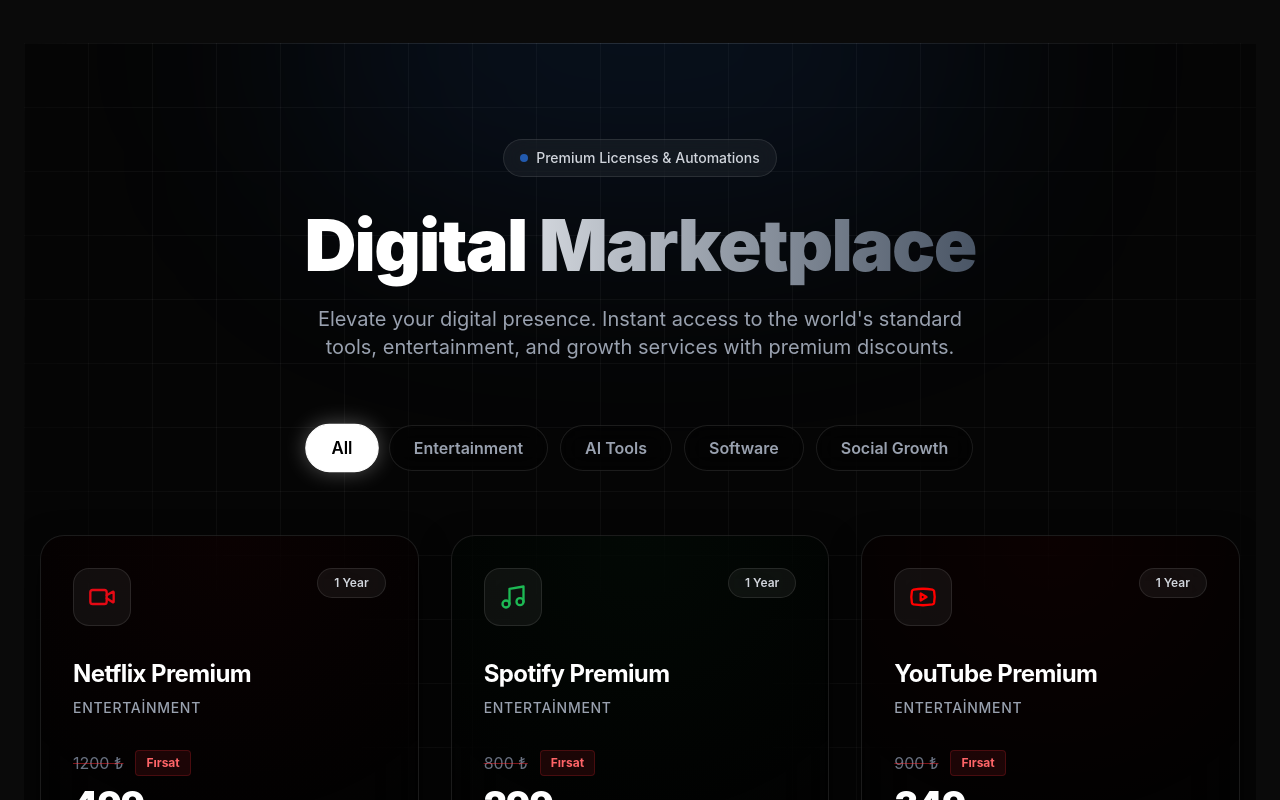
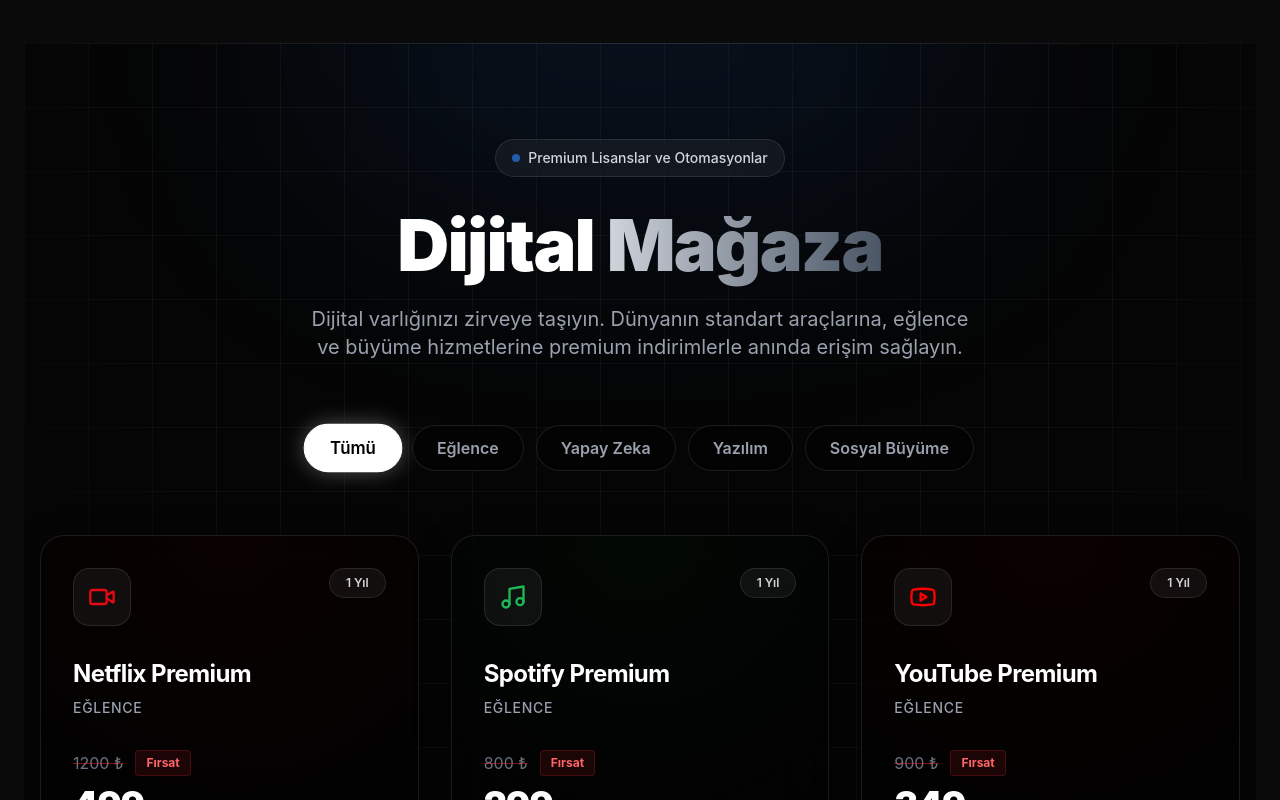
Before and after one commit to Rwin74/portfolio, a React (Vite) app: page / in a window 1280 px wide. Shown: the part 6940-7740 px from the top of the page. Built offline with nearby package versions, Linux system fonts and the light colour scheme.

Commit message:
fix: Translate marketplace to Turkish and add smooth scroll to navbar

```diff
--- a/src/components/Marketplace.jsx
+++ b/src/components/Marketplace.jsx
@@ -9,25 +9,25 @@
 } from 'lucide-react';
 
 const products = [
-    // Entertainment
-    { id: 1, category: 'Entertainment', name: 'Netflix Premium', duration: '1 Year', price: 499, oldPrice: 1200, color: '#E50914', icon: Video, shopierLink: '' },
-    { id: 2, category: 'Entertainment', name: 'Spotify Premium', duration: '1 Year', price: 299, oldPrice: 800, color: '#1DB954', icon: Music, shopierLink: '' },
-    { id: 3, category: 'Entertainment', name: 'YouTube Premium', duration: '1 Year', price: 349, oldPrice: 900, color: '#FF0000', icon: Youtube, shopierLink: '' },
-    // AI Tools
-    { id: 4, category: 'AI Tools', name: 'ChatGPT Plus', duration: '1 Month', price: 450, oldPrice: 900, color: '#10A37F', icon: Bot, shopierLink: '' },
-    { id: 5, category: 'AI Tools', name: 'Midjourney Pro', duration: '1 Month', price: 600, oldPrice: 1500, color: '#9A86FD', icon: ImageIcon, shopierLink: '' },
-    { id: 6, category: 'AI Tools', name: 'Gemini Advanced', duration: '1 Month', price: 400, oldPrice: 850, color: '#4285F4', icon: Cpu, shopierLink: '' },
-    // Software
-    { id: 7, category: 'Software', name: 'AutoCAD 2024', duration: '1 Year', price: 999, oldPrice: 3500, color: '#D7282C', icon: Box, shopierLink: '' },
-    { id: 8, category: 'Software', name: 'Adobe C. Cloud', duration: '1 Year', price: 899, oldPrice: 2800, color: '#FF0400', icon: PenTool, shopierLink: '' },
-    { id: 9, category: 'Software', name: 'Canva Pro', duration: '1 Year', price: 199, oldPrice: 600, color: '#00C4CC', icon: LayoutTemplate, shopierLink: '' },
-    // Social Growth
-    { id: 10, category: 'Social Growth', name: '10K IG Follower', duration: 'Lifetime', price: 250, oldPrice: 600, color: '#E1306C', icon: Users, shopierLink: '' },
-    { id: 11, category: 'Social Growth', name: '5K TikTok Likes', duration: 'Lifetime', price: 150, oldPrice: 400, color: '#FE2C55', icon: Heart, shopierLink: '' },
-    { id: 12, category: 'Social Growth', name: 'Organic Comments', duration: 'Custom', price: 200, oldPrice: 500, color: '#3B5998', icon: TrendingUp, shopierLink: '' },
+    // Eğlence
+    { id: 1, category: 'Eğlence', name: 'Netflix Premium', duration: '1 Yıl', price: 499, oldPrice: 1200, color: '#E50914', icon: Video, shopierLink: '' },
+    { id: 2, category: 'Eğlence', name: 'Spotify Premium', duration: '1 Yıl', price: 299, oldPrice: 800, color: '#1DB954', icon: Music, shopierLink: '' },
+    { id: 3, category: 'Eğlence', name: 'YouTube Premium', duration: '1 Yıl', price: 349, oldPrice: 900, color: '#FF0000', icon: Youtube, shopierLink: '' },
+    // Yapay Zeka
+    { id: 4, category: 'Yapay Zeka', name: 'ChatGPT Plus', duration: '1 Ay', price: 450, oldPrice: 900, color: '#10A37F', icon: Bot, shopierLink: '' },
+    { id: 5, category: 'Yapay Zeka', name: 'Midjourney Pro', duration: '1 Ay', price: 600, oldPrice: 1500, color: '#9A86FD', icon: ImageIcon, shopierLink: '' },
+    { id: 6, category: 'Yapay Zeka', name: 'Gemini Advanced', duration: '1 Ay', price: 400, oldPrice: 850, color: '#4285F4', icon: Cpu, shopierLink: '' },
+    // Yazılım
+    { id: 7, category: 'Yazılım', name: 'AutoCAD 2024', duration: '1 Yıl', price: 999, oldPrice: 3500, color: '#D7282C', icon: Box, shopierLink: '' },
+    { id: 8, category: 'Yazılım', name: 'Adobe C. Cloud', duration: '1 Yıl', price: 899, oldPrice: 2800, color: '#FF0400', icon: PenTool, shopierLink: '' },
+    { id: 9, category: 'Yazılım', name: 'Canva Pro', duration: '1 Yıl', price: 199, oldPrice: 600, color: '#00C4CC', icon: LayoutTemplate, shopierLink: '' },
+    // Sosyal Büyüme
+    { id: 10, category: 'Sosyal Büyüme', name: '10K IG Takipçi', duration: 'Ömür Boyu', price: 250, oldPrice: 600, color: '#E1306C', icon: Users, shopierLink: '' },
+    { id: 11, category: 'Sosyal Büyüme', name: '5K TikTok Beğeni', duration: 'Ömür Boyu', price: 150, oldPrice: 400, color: '#FE2C55', icon: Heart, shopierLink: '' },
+    { id: 12, category: 'Sosyal Büyüme', name: 'Organik Yorum', duration: 'Özel', price: 200, oldPrice: 500, color: '#3B5998', icon: TrendingUp, shopierLink: '' },
 ];
 
-const categories = ['All', 'Entertainment', 'AI Tools', 'Software', 'Social Growth'];
+const categories = ['Tümü', 'Eğlence', 'Yapay Zeka', 'Yazılım', 'Sosyal Büyüme'];
 
 const TiltCard = ({ product }) => {
     const cardRef = useRef(null);
@@ -169,7 +169,7 @@
                             style={{ background: `linear-gradient(90deg, transparent, rgba(255,255,255,0.1), transparent)` }}
                         />
                         <ShoppingCart className={`w-5 h-5 relative z-10 transition-colors duration-300 ${isHovered ? 'text-white' : 'text-gray-400'}`} />
-                        <span className="relative z-10">Get Access</span>
+                        <span className="relative z-10">Hemen Eriş</span>
                     </button>
                 </div>
             </motion.div>
@@ -178,9 +178,9 @@
 };
 
 const Marketplace = () => {
-    const [activeTab, setActiveTab] = useState('All');
+    const [activeTab, setActiveTab] = useState('Tümü');
 
-    const filtered = activeTab === 'All'
+    const filtered = activeTab === 'Tümü'
         ? products
         : products.filter(p => p.category === activeTab);
 
@@ -203,7 +203,7 @@
                         className="inline-flex items-center gap-2 px-4 py-2 rounded-full bg-white/5 border border-white/10 text-gray-300 font-medium text-sm mb-8 backdrop-blur-md"
                     >
                         <span className="w-2 h-2 rounded-full bg-blue-500 animate-pulse" />
-                        Premium Licenses & Automations
+                        Premium Lisanslar ve Otomasyonlar
                     </motion.div>
 
                     <motion.h2
@@ -213,7 +213,7 @@
                         transition={{ delay: 0.1 }}
                         className="text-4xl md:text-5xl lg:text-7xl font-black text-white tracking-tight mb-6"
                     >
-                        Digital <span className="text-transparent bg-clip-text bg-gradient-to-r from-gray-300 to-gray-600">Marketplace</span>
+                        Dijital <span className="text-transparent bg-clip-text bg-gradient-to-r from-gray-300 to-gray-600">Mağaza</span>
                     </motion.h2>
 
                     <motion.p
@@ -223,7 +223,7 @@
                         transition={{ delay: 0.2 }}
                         className="text-gray-400 max-w-2xl mx-auto text-lg md:text-xl"
                     >
-                        Elevate your digital presence. Instant access to the world's standard tools, entertainment, and growth services with premium discounts.
+                        Dijital varlığınızı zirveye taşıyın. Dünyanın standart araçlarına, eğlence ve büyüme hizmetlerine premium indirimlerle anında erişim sağlayın.
                     </motion.p>
                 </div>
 
@@ -234,8 +234,8 @@
                             key={cat}
                             onClick={() => setActiveTab(cat)}
                             className={`px-6 py-2.5 rounded-full font-semibold transition-all duration-300 border ${activeTab === cat
-                                    ? 'bg-white text-black border-white shadow-[0_0_20px_rgba(255,255,255,0.3)] scale-105'
-                                    : 'bg-black/40 text-gray-400 border-white/10 hover:bg-white/10 hover:text-white backdrop-blur-md hover:border-white/30'
+                                ? 'bg-white text-black border-white shadow-[0_0_20px_rgba(255,255,255,0.3)] scale-105'
+                                : 'bg-black/40 text-gray-400 border-white/10 hover:bg-white/10 hover:text-white backdrop-blur-md hover:border-white/30'
                                 }`}
                         >
                             {cat}
--- a/src/components/Navbar.jsx
+++ b/src/components/Navbar.jsx
@@ -58,6 +58,14 @@
         }
     });
 
+    const handleScroll = (e, id) => {
+        e.preventDefault();
+        const element = document.getElementById(id);
+        if (element) {
+            element.scrollIntoView({ behavior: "smooth", block: "start" });
+        }
+    };
+
     return (
         <motion.header
             variants={{
@@ -71,11 +79,11 @@
             <BrandName />
 
             <nav className="pointer-events-auto bg-white/5 border border-white/10 rounded-full px-3 md:px-6 py-2 md:py-3 flex gap-3 md:gap-6 items-center shadow-lg backdrop-blur-md">
-                <a href="#hero" className="text-xs md:text-sm font-medium text-gray-300 hover:text-white transition-colors whitespace-nowrap">Ana Sayfa</a>
-                <a href="#projects" className="text-xs md:text-sm font-medium text-gray-300 hover:text-white transition-colors whitespace-nowrap">Projeler</a>
-                <a href="#about" className="text-xs md:text-sm font-medium text-gray-300 hover:text-white transition-colors whitespace-nowrap">Hakkımda</a>
-                <a href="#marketplace" className="text-xs md:text-sm font-medium text-gray-300 hover:text-white transition-colors whitespace-nowrap">Mağaza</a>
-                <a href="#contact" className="text-xs md:text-sm font-medium text-gray-300 hover:text-white transition-colors whitespace-nowrap">İletişim</a>
+                <a href="#hero" onClick={(e) => handleScroll(e, 'hero')} className="text-xs md:text-sm font-medium text-gray-300 hover:text-white transition-colors whitespace-nowrap">Ana Sayfa</a>
+                <a href="#projects" onClick={(e) => handleScroll(e, 'projects')} className="text-xs md:text-sm font-medium text-gray-300 hover:text-white transition-colors whitespace-nowrap">Projeler</a>
+                <a href="#about" onClick={(e) => handleScroll(e, 'about')} className="text-xs md:text-sm font-medium text-gray-300 hover:text-white transition-colors whitespace-nowrap">Hakkımda</a>
+                <a href="#marketplace" onClick={(e) => handleScroll(e, 'marketplace')} className="text-xs md:text-sm font-medium text-gray-300 hover:text-white transition-colors whitespace-nowrap">Mağaza</a>
+                <a href="#contact" onClick={(e) => handleScroll(e, 'contact')} className="text-xs md:text-sm font-medium text-gray-300 hover:text-white transition-colors whitespace-nowrap">İletişim</a>
             </nav>
 
             {/* Empty div for balancing if needed, or maybe a small CTA later */}
```
